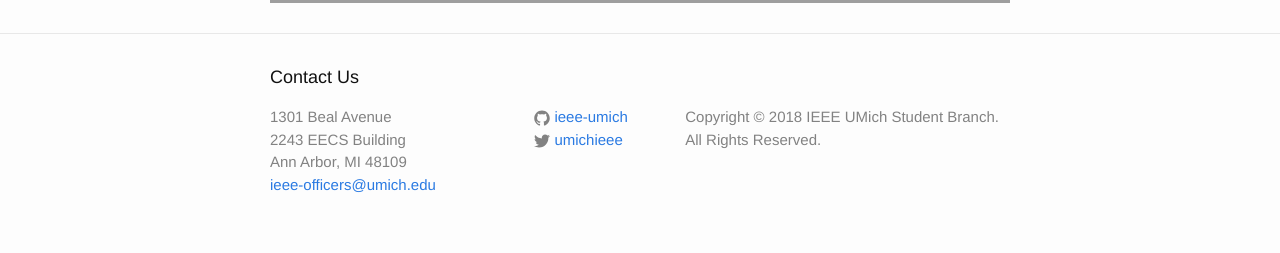
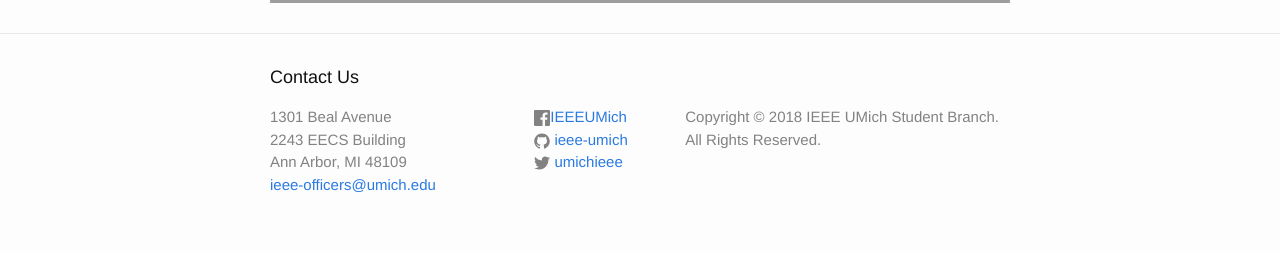
Before and after one commit to ieee-umich/ieee-website, a Jekyll site: the page built from index.html, in a window 1280 px wide. Shown: the part 844-1097 px from the top of the page. Built offline with Jekyll 4.4.1, drawn with Linux system fonts in a browser that asks for light colours; grey boxes are pictures that could not be loaded.

Commit message:
Update footer.html

```diff
--- a/_includes/footer.html
+++ b/_includes/footer.html
@@ -16,6 +16,12 @@
 
       <div class="footer-col footer-col-2">
         <ul class="social-media-list">
+          {% if site.facebook_username %}
+          <li>
+            {% include icon-facebook.html username=site.facebook_username %}
+          </li>
+          {% endif %}
+
           {% if site.github_username %}
           <li>
             {% include icon-github.html username=site.github_username %}
@@ -27,6 +33,7 @@
             {% include icon-twitter.html username=site.twitter_username %}
           </li>
           {% endif %}
+
         </ul>
       </div>
 
```
